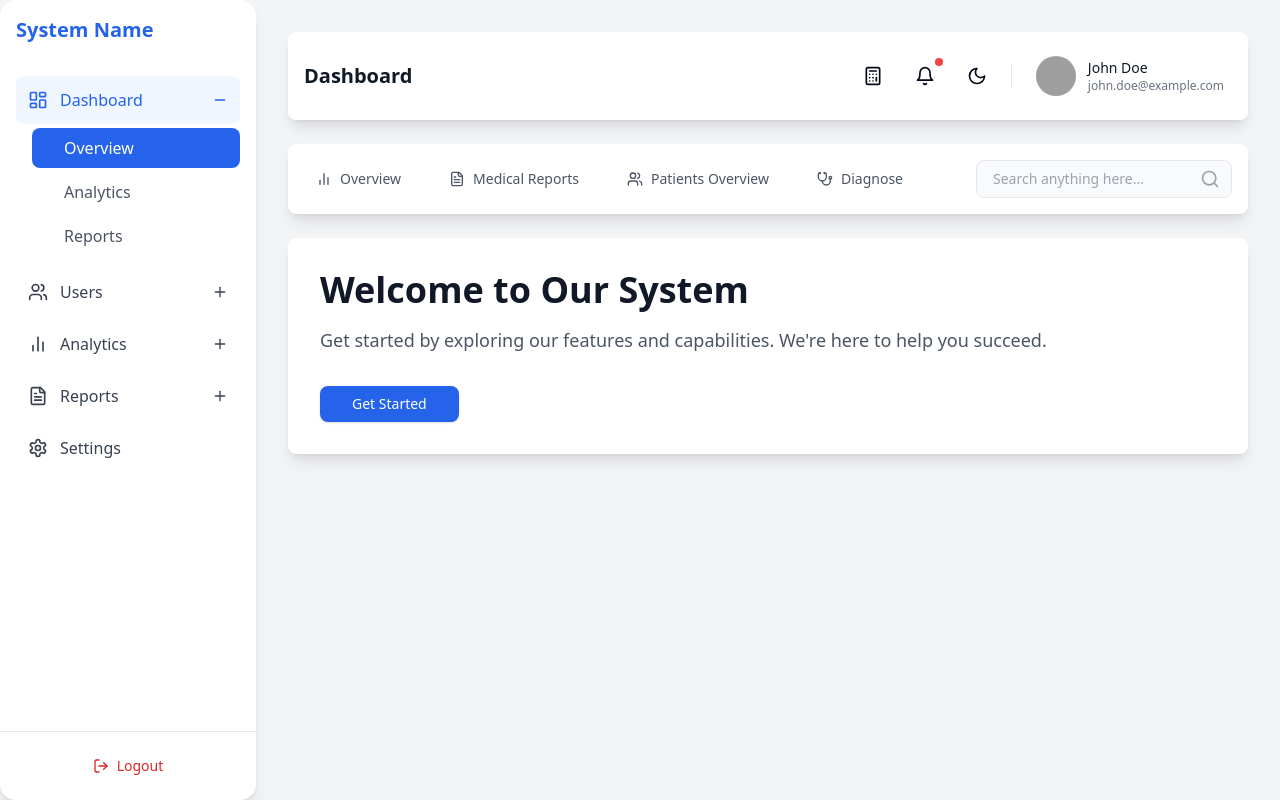
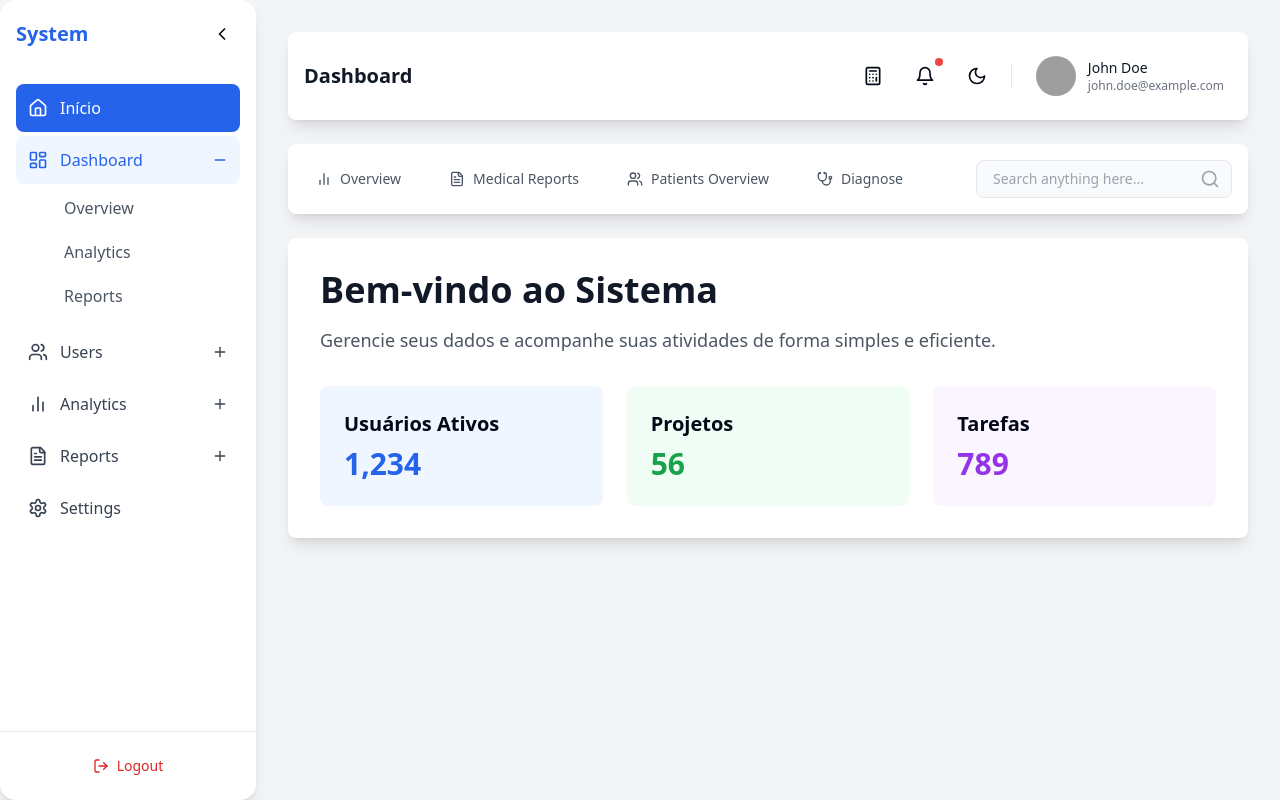
Before and after one commit to Dan-9423/Layout2, a React (Vite) app: page / in a window 1280 px wide. Built offline with nearby package versions, Linux system fonts and the light colour scheme; grey boxes are pictures that could not be loaded.

Commit message:
Commit from Bolt to GitHub

```diff
--- a/src/App.tsx
+++ b/src/App.tsx
@@ -3,7 +3,7 @@ import { BrowserRouter as Router, Routes, Route, useLocation } from 'react-route
 import Sidebar from './components/Sidebar';
 import TopBanner from './components/TopBanner';
 import DashboardNav from './components/DashboardNav';
-import WelcomeBanner from './components/WelcomeBanner';
+import Home from './pages/Home';
 import Profile from './pages/Profile';
 
 function AppContent() {
@@ -18,7 +18,7 @@ function AppContent() {
           <TopBanner />
           {showDashboardNav && <DashboardNav />}
           <Routes>
-            <Route path="/" element={<WelcomeBanner />} />
+            <Route path="/" element={<Home />} />
             <Route path="/profile" element={<Profile />} />
           </Routes>
         </main>
--- a/src/components/Sidebar.tsx
+++ b/src/components/Sidebar.tsx
@@ -1,19 +1,27 @@
 import { useState } from 'react';
-import { Plus, Minus, LayoutDashboard, Users, Settings, BarChart2, FileText, LogOut } from 'lucide-react';
+import { Plus, Minus, LayoutDashboard, Users, Settings, BarChart2, FileText, LogOut, Home, ChevronLeft, ChevronRight } from 'lucide-react';
 import { cn } from '@/lib/utils';
 import { Button } from '@/components/ui/button';
+import { Link, useLocation } from 'react-router-dom';
 
 interface MenuItem {
   title: string;
   icon: JSX.Element;
+  path?: string;
   submenu?: { title: string; path: string }[];
 }
 
 export default function Sidebar() {
+  const location = useLocation();
   const [expandedMenu, setExpandedMenu] = useState<string | null>('Dashboard');
-  const [selectedSubmenu, setSelectedSubmenu] = useState<string>('Overview');
+  const [isExpanded, setIsExpanded] = useState(true);
 
   const menuItems: MenuItem[] = [
+    {
+      title: 'Início',
+      icon: <Home className="w-5 h-5" />,
+      path: '/'
+    },
     {
       title: 'Dashboard',
       icon: <LayoutDashboard className="w-5 h-5" />,
@@ -53,32 +61,61 @@ export default function Sidebar() {
     {
       title: 'Settings',
       icon: <Settings className="w-5 h-5" />,
+      path: '/settings'
     },
   ];
 
   return (
-    <div className="w-64 bg-white dark:bg-[#1C1C1C] shadow-lg h-screen rounded-2xl flex flex-col">
+    <div className={cn(
+      "bg-white dark:bg-[#1C1C1C] shadow-lg h-screen rounded-2xl flex flex-col transition-all duration-300",
+      isExpanded ? "w-64" : "w-20"
+    )}>
       <div className="p-4 flex-1">
         <div className="flex items-center justify-between mb-8">
-          <span className="text-xl font-bold text-blue-600">System Name</span>
+          {isExpanded && <span className="text-xl font-bold text-blue-600">System</span>}
+          <Button
+            variant="ghost"
+            size="icon"
+            onClick={() => setIsExpanded(!isExpanded)}
+            className="ml-auto"
+          >
+            {isExpanded ? <ChevronLeft className="h-5 w-5" /> : <ChevronRight className="h-5 w-5" />}
+          </Button>
         </div>
         <nav>
           {menuItems.map((item) => (
             <div key={item.title}>
+              {item.path ? (
+                <Link
+                  to={item.path}
+                  className={cn(
+                    'w-full flex items-center gap-3 p-3 rounded-lg mb-1 transition-colors duration-100',
+                    location.pathname === item.path
+                      ? 'bg-blue-600 text-white'
+                      : 'hover:bg-gray-100 dark:hover:bg-[#242424] hover:text-blue-600 text-gray-700 dark:text-gray-300'
+                  )}
+                  title={!isExpanded ? item.title : undefined}
+                >
+                  {item.icon}
+                  {isExpanded && <span className="font-medium">{item.title}</span>}
+                </Link>
+              ) : (
+                <>
                   <button
-                onClick={() => setExpandedMenu(expandedMenu === item.title ? null : item.title)}
+                    onClick={() => isExpanded && setExpandedMenu(expandedMenu === item.title ? null : item.title)}
                     className={cn(
                       'w-full flex items-center justify-between p-3 rounded-lg mb-1 transition-colors duration-100',
                       expandedMenu === item.title
                         ? 'bg-blue-50 dark:bg-[#242424] text-blue-600 dark:text-white'
                         : 'hover:bg-gray-100 dark:hover:bg-[#242424] hover:text-blue-600 text-gray-700 dark:text-gray-300'
                     )}
+                    title={!isExpanded ? item.title : undefined}
                   >
                     <div className="flex items-center gap-3">
-                  <span className="transition-colors duration-100">{item.icon}</span>
-                  <span className="font-medium transition-colors duration-100">{item.title}</span>
+                      {item.icon}
+                      {isExpanded && <span className="font-medium">{item.title}</span>}
                     </div>
-                {item.submenu && (
+                    {isExpanded && item.submenu && (
                       expandedMenu === item.title ? (
                         <Minus className="w-4 h-4" />
                       ) : (
@@ -86,35 +123,41 @@ export default function Sidebar() {
                       )
                     )}
                   </button>
-              {item.submenu && expandedMenu === item.title && (
+                  {isExpanded && item.submenu && expandedMenu === item.title && (
                     <div className="ml-4 mb-2 overflow-hidden animate-slideDown">
-                  {item.submenu.map((sub) => {
-                    const isSelected = selectedSubmenu === sub.title;
-                    return (
-                      <button
-                        key={sub.title}
-                        onClick={() => setSelectedSubmenu(sub.title)}
+                      {item.submenu.map((sub) => (
+                        <Link
+                          key={sub.path}
+                          to={sub.path}
                           className={cn(
-                          'w-full text-left p-2 pl-8 rounded-lg mb-1 transition-colors duration-100',
-                          isSelected
+                            'block w-full text-left p-2 pl-8 rounded-lg mb-1 transition-colors duration-100',
+                            location.pathname === sub.path
                               ? 'bg-blue-600 text-white'
                               : 'hover:bg-gray-100 dark:hover:bg-[#242424] hover:text-blue-600 text-gray-600 dark:text-gray-400'
                           )}
                         >
                           {sub.title}
-                      </button>
-                    );
-                  })}
+                        </Link>
+                      ))}
                     </div>
+                  )}
+                </>
               )}
             </div>
           ))}
         </nav>
       </div>
       <div className="p-4 border-t border-gray-200 dark:border-gray-800">
-        <Button variant="ghost" className="w-full flex items-center justify-center gap-2 text-red-600 hover:text-red-700 hover:bg-red-50 dark:hover:bg-red-950/10">
+        <Button
+          variant="ghost"
+          className={cn(
+            "w-full flex items-center justify-center gap-2 text-red-600 hover:text-red-700 hover:bg-red-50 dark:hover:bg-red-950/10",
+            !isExpanded && "px-0"
+          )}
+          title={!isExpanded ? "Logout" : undefined}
+        >
           <LogOut className="h-4 w-4" />
-          Logout
+          {isExpanded && "Logout"}
         </Button>
       </div>
     </div>
--- /dev/null
+++ b/src/pages/Home.tsx
@@ -0,0 +1,28 @@
+import { Button } from '@/components/ui/button';
+
+export default function Home() {
+  return (
+    <div className="bg-white dark:bg-[#1C1C1C] rounded-lg p-8 shadow-lg dark:shadow-[#000000]/10">
+      <h1 className="text-4xl font-bold text-gray-900 dark:text-gray-100 mb-4">
+        Bem-vindo ao Sistema
+      </h1>
+      <p className="text-lg text-gray-600 dark:text-gray-300 mb-8">
+        Gerencie seus dados e acompanhe suas atividades de forma simples e eficiente.
+      </p>
+      <div className="grid grid-cols-1 md:grid-cols-3 gap-6">
+        <div className="p-6 bg-blue-50 dark:bg-blue-900/20 rounded-lg">
+          <h3 className="text-xl font-semibold mb-2">Usuários Ativos</h3>
+          <p className="text-3xl font-bold text-blue-600 dark:text-blue-400">1,234</p>
+        </div>
+        <div className="p-6 bg-green-50 dark:bg-green-900/20 rounded-lg">
+          <h3 className="text-xl font-semibold mb-2">Projetos</h3>
+          <p className="text-3xl font-bold text-green-600 dark:text-green-400">56</p>
+        </div>
+        <div className="p-6 bg-purple-50 dark:bg-purple-900/20 rounded-lg">
+          <h3 className="text-xl font-semibold mb-2">Tarefas</h3>
+          <p className="text-3xl font-bold text-purple-600 dark:text-purple-400">789</p>
+        </div>
+      </div>
+    </div>
+  );
+}
--- a/src/pages/Profile.tsx
+++ b/src/pages/Profile.tsx
@@ -42,11 +42,11 @@ export default function Profile() {
   const [showPasswordChange, setShowPasswordChange] = useState(false);
 
   const [user, setUser] = useState({
-    firstName: 'John',
-    lastName: 'Doe',
-    email: 'john.doe@example.com',
+    firstName: 'João',
+    lastName: 'Silva',
+    email: 'joao.silva@exemplo.com',
     phone: '(11) 98765-4321',
-    role: 'Administrator',
+    role: 'Administrador',
     avatar: 'https://images.unsplash.com/photo-1472099645785-5658abf4ff4e?ixlib=rb-1.2.1&auto=format&fit=facearea&facepad=2&w=256&h=256&q=80'
   });
 
@@ -66,8 +66,8 @@ export default function Profile() {
     setUser(editedUser);
     setIsEditing(false);
     toast({
-      title: "Profile updated",
-      description: "Your profile has been successfully updated.",
+      title: "Perfil atualizado",
+      description: "Seu perfil foi atualizado com sucesso.",
     });
   };
 
@@ -79,16 +79,16 @@ export default function Profile() {
   const handleEmailChange = () => {
     setShowEmailChange(false);
     toast({
-      title: "Email updated",
-      description: "Your email has been successfully updated.",
+      title: "E-mail atualizado",
+      description: "Seu e-mail foi atualizado com sucesso.",
     });
   };
 
   const handlePasswordChange = () => {
     setShowPasswordChange(false);
     toast({
-      title: "Password updated",
-      description: "Your password has been successfully updated.",
+      title: "Senha atualizada",
+      description: "Sua senha foi atualizada com sucesso.",
     });
   };
 
@@ -98,7 +98,7 @@ export default function Profile() {
         <Button variant="ghost" size="icon" onClick={() => navigate('/')}>
           <ArrowLeft className="h-5 w-5" />
         </Button>
-        <h1 className="text-2xl font-bold">Profile Settings</h1>
+        <h1 className="text-2xl font-bold">Configurações do Perfil</h1>
       </div>
 
       <div className="mb-6 flex items-center gap-6">
@@ -128,7 +128,7 @@ export default function Profile() {
       <div className="space-y-6">
         <div className="grid grid-cols-2 gap-4">
           <div className="space-y-2">
-            <Label htmlFor="firstName">First Name</Label>
+            <Label htmlFor="firstName">Nome</Label>
             <Input
               id="firstName"
               value={isEditing ? editedUser.firstName : user.firstName}
@@ -137,7 +137,7 @@ export default function Profile() {
             />
           </div>
           <div className="space-y-2">
-            <Label htmlFor="lastName">Last Name</Label>
+            <Label htmlFor="lastName">Sobrenome</Label>
             <Input
               id="lastName"
               value={isEditing ? editedUser.lastName : user.lastName}
@@ -149,7 +149,7 @@ export default function Profile() {
 
         <div className="grid grid-cols-2 gap-4">
           <div className="space-y-2">
-            <Label htmlFor="phone">Phone</Label>
+            <Label htmlFor="phone">Telefone</Label>
             <div className="flex gap-2">
               <DropdownMenu>
                 <DropdownMenuTrigger asChild>
@@ -180,7 +180,7 @@ export default function Profile() {
             </div>
           </div>
           <div className="space-y-2">
-            <Label htmlFor="role">Role</Label>
+            <Label htmlFor="role">Cargo</Label>
             <Input
               id="role"
               value={isEditing ? editedUser.role : user.role}
@@ -192,7 +192,7 @@ export default function Profile() {
 
         <div className="space-y-2">
           <div className="flex justify-between items-center">
-            <Label htmlFor="email">Email</Label>
+            <Label htmlFor="email">E-mail</Label>
             {isEditing && (
               <Button
                 variant="ghost"
@@ -201,7 +201,7 @@ export default function Profile() {
                 onClick={() => setShowEmailChange(true)}
               >
                 <Mail className="w-4 h-4 mr-2" />
-                Change Email
+                Alterar E-mail
               </Button>
             )}
           </div>
@@ -216,7 +216,7 @@ export default function Profile() {
 
         <div className="space-y-2">
           <div className="flex justify-between items-center">
-            <Label>Password</Label>
+            <Label>Senha</Label>
             {isEditing && (
               <Button
                 variant="ghost"
@@ -225,7 +225,7 @@ export default function Profile() {
                 onClick={() => setShowPasswordChange(true)}
               >
                 <KeyRound className="w-4 h-4 mr-2" />
-                Change Password
+                Alterar Senha
               </Button>
             )}
           </div>
@@ -239,15 +239,15 @@ export default function Profile() {
         <div className="flex justify-end gap-4 mt-6">
           {!isEditing ? (
             <Button onClick={() => setIsEditing(true)}>
-              Edit Profile
+              Editar Perfil
             </Button>
           ) : (
             <>
               <Button variant="outline" onClick={handleCancel}>
-                Cancel
+                Cancelar
               </Button>
               <Button onClick={handleSave}>
-                Save Changes
+                Salvar Alterações
               </Button>
             </>
           )}
@@ -257,11 +257,11 @@ export default function Profile() {
       <Dialog open={showEmailChange} onOpenChange={setShowEmailChange}>
         <DialogContent>
           <DialogHeader>
-            <DialogTitle>Change Email Address</DialogTitle>
+            <DialogTitle>Alterar Endereço de E-mail</DialogTitle>
           </DialogHeader>
           <div className="space-y-4">
             <div className="space-y-2">
-              <Label>Current Email</Label>
+              <Label>E-mail Atual</Label>
               <Input
                 type="email"
                 value={emailForm.currentEmail}
@@ -269,7 +269,7 @@ export default function Profile() {
               />
             </div>
             <div className="space-y-2">
-              <Label>New Email</Label>
+              <Label>Novo E-mail</Label>
               <Input
                 type="email"
                 value={emailForm.newEmail}
@@ -277,7 +277,7 @@ export default function Profile() {
               />
             </div>
             <div className="space-y-2">
-              <Label>Confirm New Email</Label>
+              <Label>Confirmar Novo E-mail</Label>
               <Input
                 type="email"
                 value={emailForm.confirmEmail}
@@ -287,10 +287,10 @@ export default function Profile() {
           </div>
           <DialogFooter>
             <Button variant="outline" onClick={() => setShowEmailChange(false)}>
-              Cancel
+              Cancelar
             </Button>
             <Button onClick={handleEmailChange}>
-              Update Email
+              Atualizar E-mail
             </Button>
           </DialogFooter>
         </DialogContent>
@@ -299,11 +299,11 @@ export default function Profile() {
       <Dialog open={showPasswordChange} onOpenChange={setShowPasswordChange}>
         <DialogContent>
           <DialogHeader>
-            <DialogTitle>Change Password</DialogTitle>
+            <DialogTitle>Alterar Senha</DialogTitle>
           </DialogHeader>
           <div className="space-y-4">
             <div className="space-y-2">
-              <Label>Current Password</Label>
+              <Label>Senha Atual</Label>
               <Input
                 type="password"
                 value={passwordForm.currentPassword}
@@ -311,7 +311,7 @@ export default function Profile() {
               />
             </div>
             <div className="space-y-2">
-              <Label>New Password</Label>
+              <Label>Nova Senha</Label>
               <Input
                 type="password"
                 value={passwordForm.newPassword}
@@ -319,7 +319,7 @@ export default function Profile() {
               />
             </div>
             <div className="space-y-2">
-              <Label>Confirm New Password</Label>
+              <Label>Confirmar Nova Senha</Label>
               <Input
                 type="password"
                 value={passwordForm.confirmPassword}
@@ -329,10 +329,10 @@ export default function Profile() {
           </div>
           <DialogFooter>
             <Button variant="outline" onClick={() => setShowPasswordChange(false)}>
-              Cancel
+              Cancelar
             </Button>
             <Button onClick={handlePasswordChange}>
-              Update Password
+              Atualizar Senha
             </Button>
           </DialogFooter>
         </DialogContent>
```
Lines whose indentation alone changed are shown as unchanged.
